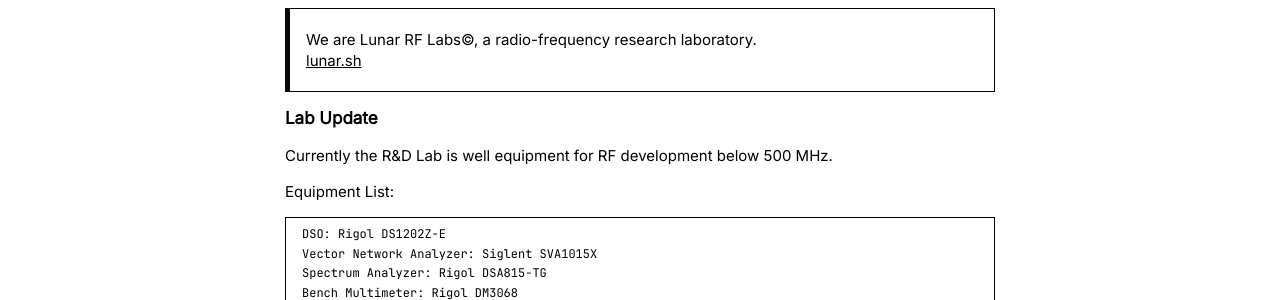
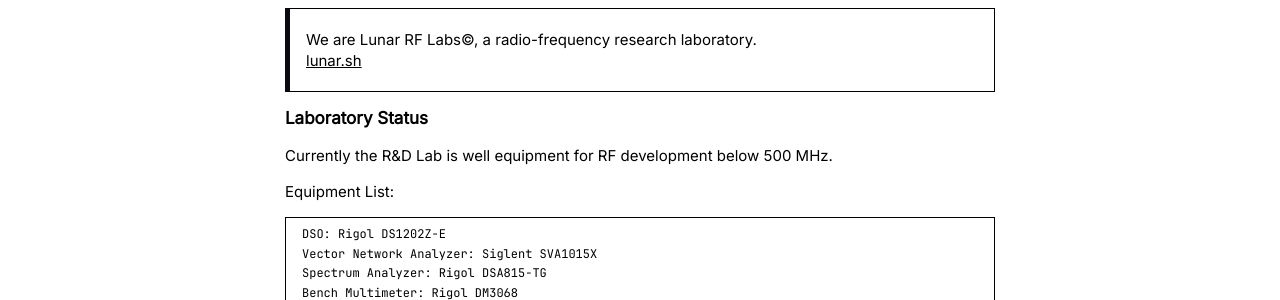
Before and after one commit to microstub/microstub.github.io, a Jekyll site: the page built from about.md, in a window 1280 px wide and 900 px high, scrolled down 1047 px. Shown: the part 152-452 px from the top of the window. Built offline with Jekyll 4.4.1, drawn with Linux system fonts in a browser that asks for light colours; comment, search, counter and statistics services are not loaded.

Commit message:
Update about.md

```diff
--- a/about.md
+++ b/about.md
@@ -54,7 +54,7 @@
 > We are Lunar RF Labs©, a radio-frequency research laboratory. <br>
 [lunar.sh](https://lunar.sh)
 
-# Lab Update
+# Laboratory Status
 
 Currently the R&D Lab is well equipment for RF development below 500 MHz.
 
```
